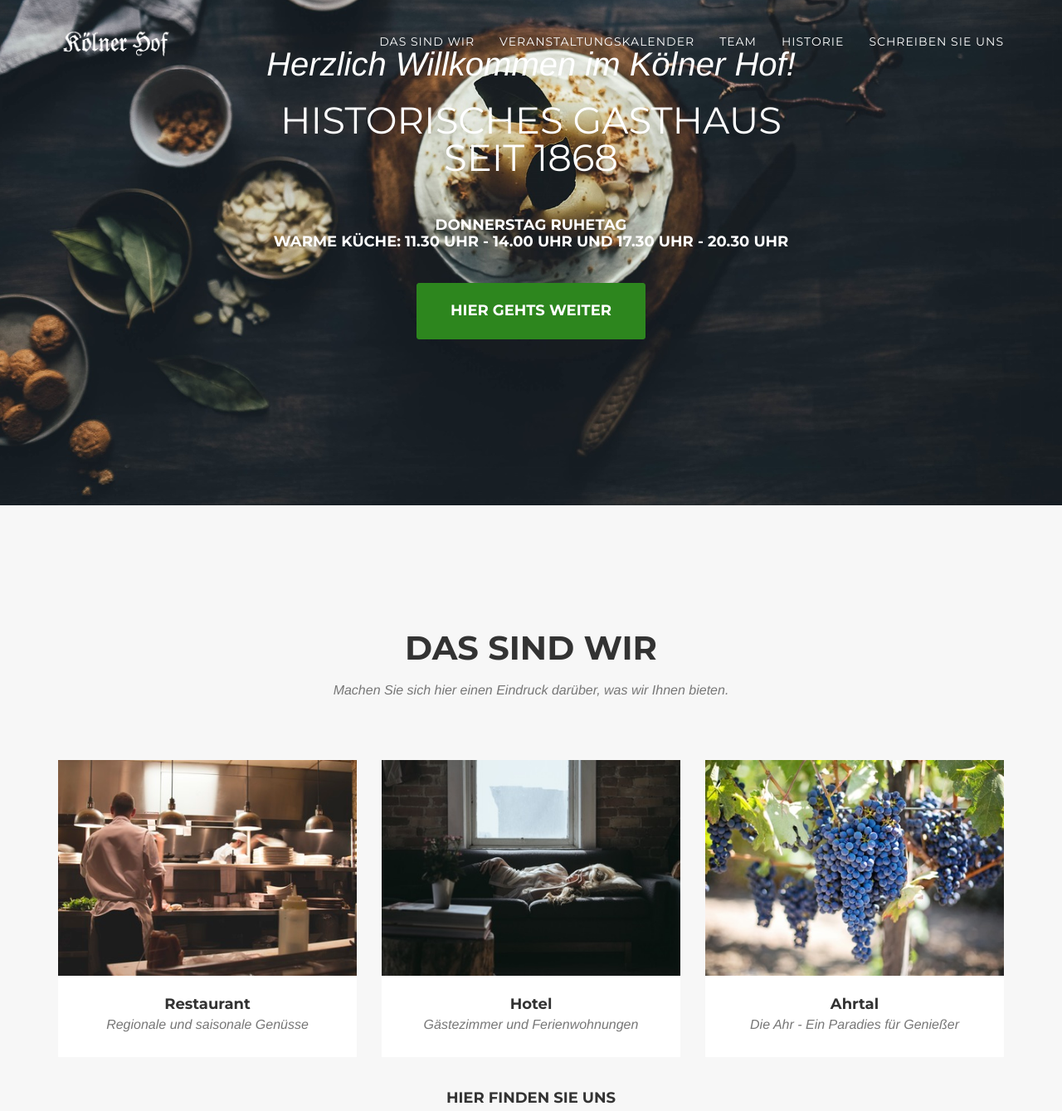
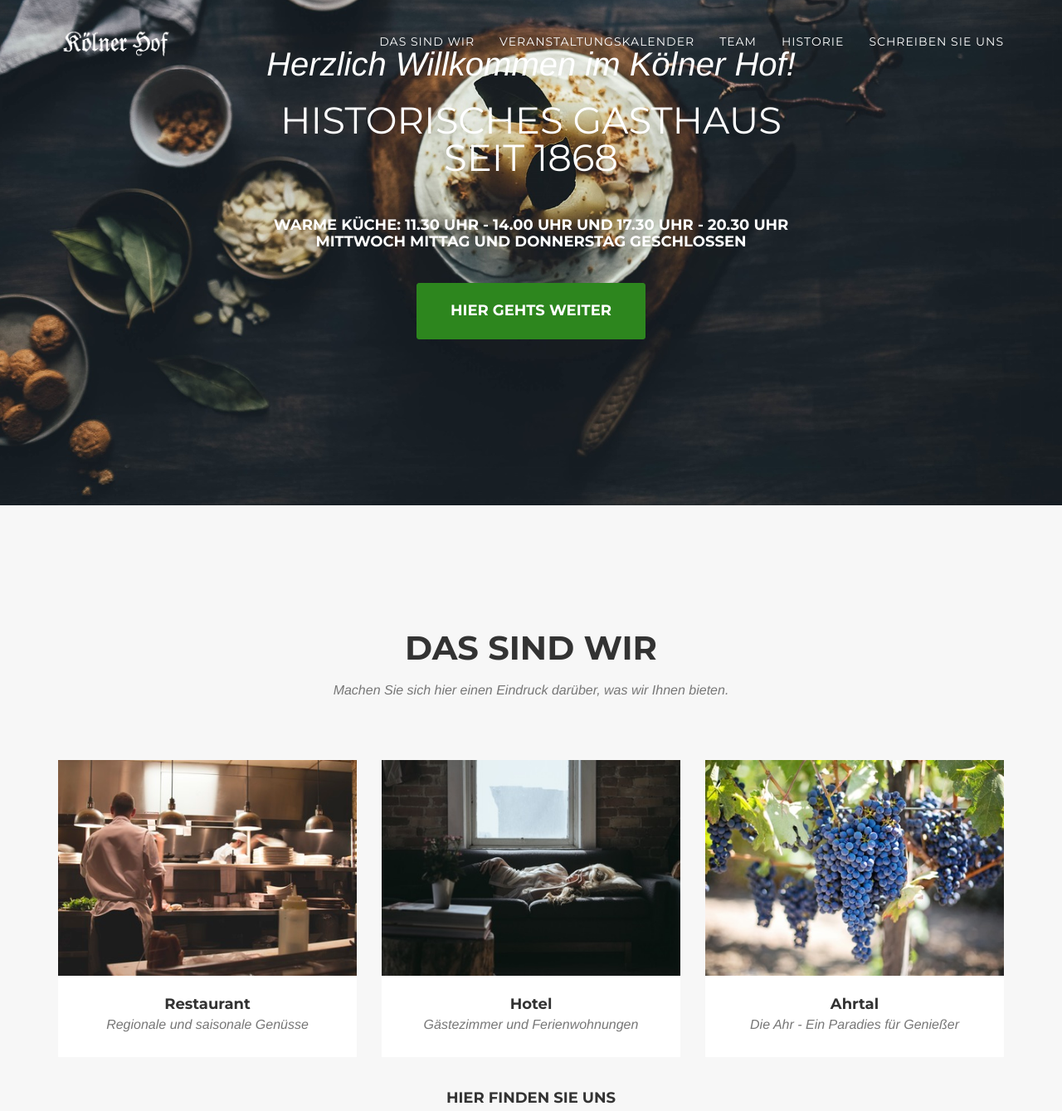
Before and after one commit to KoelnerHof/KoelnerHof.github.io, a Jekyll site: the page index.html, which Jekyll copies as it is, in a window 1280 px wide and 1400 px high, scrolled down 243 px, cut to the strip 0-1339 px from the top of the window. Shown: the whole strip at 83% size. Built offline with Jekyll 4.4.1, drawn with Linux system fonts in a browser that asks for light colours; nearby versions of some CDN libraries; some web fonts are replaced; library files that are not in the unit come from our copies.

Commit message:
no message

```diff
--- /dev/null
+++ b/css/costum.css
@@ -0,0 +1,4 @@
+.carousel-control.left,
+.carousel-control.right {
+    background-image: none
+}
--- a/index.html
+++ b/index.html
@@ -17,6 +17,8 @@
     <!-- Custom CSS -->
     <link href="css/agency.css" rel="stylesheet">
     <link href="css/animate.min.css" rel="stylesheet">
+    <link href="css/costum.css" rel="stylesheet">
+
 
     <!-- Custom Fonts -->
     <link href="font-awesome/css/font-awesome.min.css" rel="stylesheet" type="text/css">
@@ -89,8 +91,9 @@
             <div class="intro-lead-in">Herzlich Willkommen im Kölner Hof!</div>
             <div class="intro-heading">Historisches Gasthaus <br/>seit 1868</div>
             <h4 class="section-subheading text-muted" style="color: #fff">
-                Donnerstag Ruhetag <br/>
-                Warme Küche: 11.30 Uhr - 14.00 Uhr und 17.30 Uhr - 20.30 Uhr</h4>
+                Warme Küche: 11.30 Uhr - 14.00 Uhr und 17.30 Uhr - 20.30 Uhr<br/>
+                Mittwoch mittag und Donnerstag geschlossen
+            </h4>
             <h4>&nbsp;</h4>
             <a href="#portfolio" class="page-scroll btn btn-xl">Hier gehts weiter</a>
         </div>
@@ -175,7 +178,7 @@
 
 
 <!-- Blog Section -->
-<section id="blog" class="wow slideInUp " >
+<section id="blog" class="wow slideInUp ">
     <div class="container text-center">
         <div class="row">
             <div class="col-lg-12 text-center">
@@ -196,7 +199,7 @@
 </section>
 
 <!-- Team Section -->
-<section id="team" class="bg-light-gray wow slideInUp " >
+<section id="team" class="bg-light-gray wow slideInUp ">
     <div class="container">
         <div class="row">
             <div class="col-lg-12 text-center">
@@ -247,7 +250,7 @@
 </section>
 
 <!-- History Section -->
-<section id="history" class="wow slideInUp " >
+<section id="history" class="wow slideInUp ">
     <div class="container">
         <div class="row">
             <div class="col-lg-12 text-center">
@@ -361,7 +364,8 @@
                                 <input type="text" class="form-control" placeholder="Ihr Name *"
                                        name="entry.1777738607" id="entry.1777738607"
                                        required
-                                       data-validation-required-message="Bitte geben Sie hier Ihren Namen ein." data-error="Bitte geben Sie hier Ihren Namen ein.">
+                                       data-validation-required-message="Bitte geben Sie hier Ihren Namen ein."
+                                       data-error="Bitte geben Sie hier Ihren Namen ein.">
 
                                 <p class="help-block text-danger"></p>
                             </div>
@@ -898,34 +902,43 @@
 
                         <h2>Unser Restaurant</h2>
 
-                        <p class="item-intro text-muted">Lassen Sie sich von uns verwöhnen!</p>
+                        <p class="item-intro text-muted">Wir verfügen über 7 gemütlich eingerichtete Doppelzimmer, die mit Sat-TV und Bad mit Dusche
+                            und WC ausgestattet sind. Die drei Zimmer auf der zweiten Etage verfügen über einen weiteren
+                            Wohnraum mit bequemer Sitzgruppe.</p>
                         <!-- Carousel Start-->
-                        <div id="myRestaurantCarousel" class="carousel slide">
-                            <!-- Carousel items -->
-                            <div class="carousel-inner">
-                                <div class="active item">
-                                    Slide 1
+                        <div id="carousel-restaurant"  class="carousel slide" data-ride="carousel" >
+
+
+                            <!-- Wrapper for slides -->
+                            <div class="carousel-inner" role="listbox">
+                                <div class="item active">
+                                    <img class="img-responsive"
+                                         src="img/zimmer/Bilder%20Zimmer%20001.jpg" alt="...">
                                 </div>
                                 <div class="item">
-                                    Slide 2
+                                    <img class="img-responsive"
+                                         src="img/zimmer/Bilder%20Zimmer%20003.jpg" alt="...">
                                 </div>
-                                <div class="item">
-                                    Slide 3
-                                </div>
+                                <!--some text-->
                             </div>
-                            <!-- Carousel nav -->
-                            <a class="carousel-control left" href="#myCarousel" data-slide="prev">&lsaquo;</a>
-                            <a class="carousel-control right" href="#myCarousel" data-slide="next">&rsaquo;</a>
+
+                            <!-- Controls -->
+                            <a class="left carousel-control" href="#carousel-restaurant" role="button"
+                               data-slide="prev">
+                                <span class="glyphicon glyphicon-chevron-left" aria-hidden="true"></span>
+                                <span class="sr-only">Previous</span>
+                            </a>
+                            <a class="right carousel-control" href="#carousel-restaurant" role="button"
+                               data-slide="next">
+                                <span class="glyphicon glyphicon-chevron-right" aria-hidden="true"></span>
+                                <span class="sr-only">Next</span>
+                            </a>
                         </div>
                         <!-- Carousel End -->
                         <h3>&nbsp;</h3>
-                        <p>Use this area to describe your project. Lorem ipsum dolor sit amet, consectetur adipisicing
-                            elit. Est blanditiis dolorem culpa incidunt minus dignissimos deserunt repellat aperiam
-                            quasi sunt officia expedita beatae cupiditate, maiores repudiandae, nostrum, reiciendis
-                            facere nemo!</p>
+                        <p></p>
 
                         <p>
-
                     </div>
                 </div>
             </div>
@@ -948,31 +961,41 @@
                     <div class="modal-body">
                         <h2>Unser Hotel</h2>
 
-                        <p class="item-intro text-muted">Lassen Sie sich von uns verwöhnen!</p>
+                        <p class="item-intro text-muted">Wir verfügen über 7 gemütlich eingerichtete Doppelzimmer, die mit Sat-TV und Bad mit Dusche
+                            und WC ausgestattet sind. Die drei Zimmer auf der zweiten Etage verfügen über einen weiteren
+                            Wohnraum mit bequemer Sitzgruppe.</p>
                         <!-- Carousel Start-->
-                        <div id="myhotelCarousel" class="carousel slide">
-                            <!-- Carousel items -->
-                            <div class="carousel-inner">
-                                <div class="active item">
-                                    Slide 1
+                        <div id="carousel-hotel"  class="carousel slide" data-ride="carousel" >
+
+
+                            <!-- Wrapper for slides -->
+                            <div class="carousel-inner" role="listbox">
+                                <div class="item active">
+                                    <img class="img-responsive"
+                                         src="img/zimmer/Bilder%20Zimmer%20001.jpg" alt="...">
                                 </div>
                                 <div class="item">
-                                    Slide 2
+                                    <img class="img-responsive"
+                                         src="img/zimmer/Bilder%20Zimmer%20003.jpg" alt="...">
                                 </div>
-                                <div class="item">
-                                    Slide 3
-                                </div>
+                                <!--some text-->
                             </div>
-                            <!-- Carousel nav -->
-                            <a class="carousel-control left" href="#myCarousel" data-slide="prev">&lsaquo;</a>
-                            <a class="carousel-control right" href="#myCarousel" data-slide="next">&rsaquo;</a>
+
+                            <!-- Controls -->
+                            <a class="left carousel-control" href="#carousel-hotel" role="button"
+                               data-slide="prev">
+                                <span class="glyphicon glyphicon-chevron-left" aria-hidden="true"></span>
+                                <span class="sr-only">Previous</span>
+                            </a>
+                            <a class="right carousel-control" href="#carousel-hotel" role="button"
+                               data-slide="next">
+                                <span class="glyphicon glyphicon-chevron-right" aria-hidden="true"></span>
+                                <span class="sr-only">Next</span>
+                            </a>
                         </div>
                         <!-- Carousel End -->
                         <h3>&nbsp;</h3>
-                        <p>Use this area to describe your project. Lorem ipsum dolor sit amet, consectetur adipisicing
-                            elit. Est blanditiis dolorem culpa incidunt minus dignissimos deserunt repellat aperiam
-                            quasi sunt officia expedita beatae cupiditate, maiores repudiandae, nostrum, reiciendis
-                            facere nemo!</p>
+                        <p></p>
 
                         <p>
                     </div>
@@ -997,32 +1020,41 @@
                     <div class="modal-body">
                         <h2>Das Ahrtal</h2>
 
-                        <p class="item-intro text-muted">Willkommen im Rotwein-Paradies Ahrtal!</p>
+                        <p class="item-intro text-muted">Wir verfügen über 7 gemütlich eingerichtete Doppelzimmer, die mit Sat-TV und Bad mit Dusche
+                            und WC ausgestattet sind. Die drei Zimmer auf der zweiten Etage verfügen über einen weiteren
+                            Wohnraum mit bequemer Sitzgruppe.</p>
                         <!-- Carousel Start-->
-                        <div id="myAhrtalCarousel" class="carousel slide">
-                            <!-- Carousel items -->
-                            <div class="carousel-inner">
-                                <div class="active item">
-                                    Slide 1
+                        <div id="carousel-ahrtal"  class="carousel slide" data-ride="carousel" >
+
+
+                            <!-- Wrapper for slides -->
+                            <div class="carousel-inner" role="listbox">
+                                <div class="item active">
+                                    <img class="img-responsive"
+                                         src="img/zimmer/Bilder%20Zimmer%20001.jpg" alt="...">
                                 </div>
                                 <div class="item">
-                                    Slide 2
+                                    <img class="img-responsive"
+                                         src="img/zimmer/Bilder%20Zimmer%20003.jpg" alt="...">
                                 </div>
-                                <div class="item">
-                                    Slide 3
-                                </div>
+                                <!--some text-->
                             </div>
-                            <!-- Carousel nav -->
-                            <a class="carousel-control left" href="#myCarousel" data-slide="prev">&lsaquo;</a>
-                            <a class="carousel-control right" href="#myCarousel" data-slide="next">&rsaquo;</a>
+
+                            <!-- Controls -->
+                            <a class="left carousel-control" href="#carousel-ahrtal" role="button"
+                               data-slide="prev">
+                                <span class="glyphicon glyphicon-chevron-left" aria-hidden="true"></span>
+                                <span class="sr-only">Previous</span>
+                            </a>
+                            <a class="right carousel-control" href="#carousel-ahrtal" role="button"
+                               data-slide="next">
+                                <span class="glyphicon glyphicon-chevron-right" aria-hidden="true"></span>
+                                <span class="sr-only">Next</span>
+                            </a>
                         </div>
                         <!-- Carousel End -->
-
                         <h3>&nbsp;</h3>
-                        <p> Lorem ipsum dolor sit amet, consectetur adipisicing
-                            elit. Est blanditiis dolorem culpa incidunt minus dignissimos deserunt repellat aperiam
-                            quasi sunt officia expedita beatae cupiditate, maiores repudiandae, nostrum, reiciendis
-                            facere nemo!</p>
+                        <p></p>
 
                         <p>
                     </div>
```
Also changed, not shown: 2 other files.
